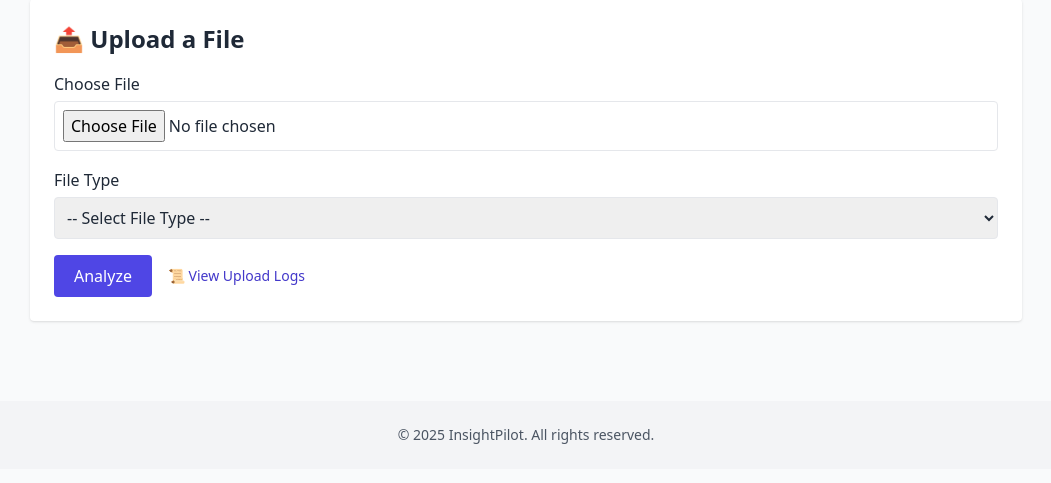
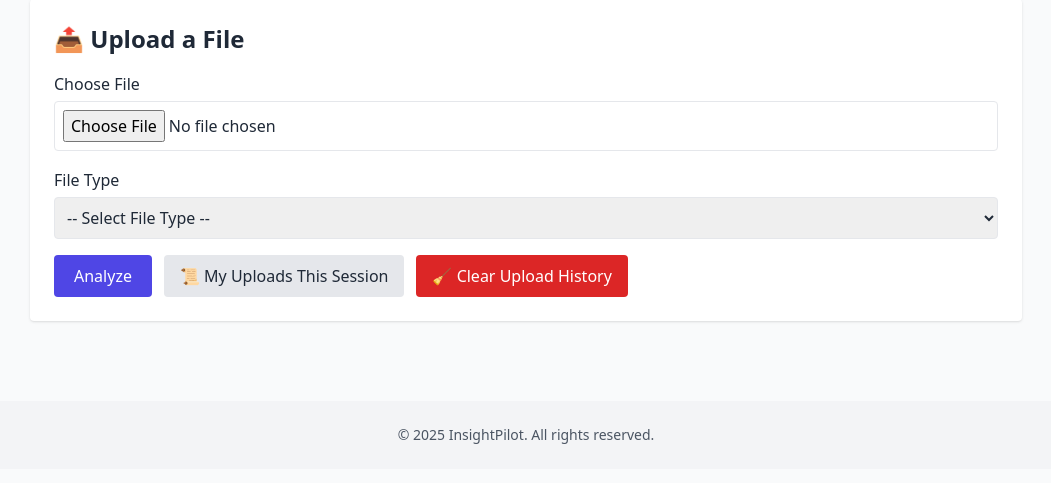
Before and after one commit to PyNet-Cloudworks/InsightPilot-backend-flask, a Flask app: page /upload in a window 1280 px wide. Shown: the part 121-604 px from the top of the page, without its empty margins (114-1165 px from the left). Run offline with Flask 3, Linux system fonts and the light colour scheme; some libraries are stand-ins or nearby versions.

Commit message:
Implemented session-based upload logging, integrated database logs, improved UI with My Uploads and Clear Upload History

```diff
--- a/app/__init__.py
+++ b/app/__init__.py
@@ -10,9 +10,10 @@
 
     app = Flask(__name__, static_folder=os.path.join(os.getcwd(), 'static'))
 
-    # app.config['SQLALCHEMY_DATABASE_URI'] = os.getenv('DATABASE_URL')
-    app.config['SQLALCHEMY_DATABASE_URI'] = os.getenv('SQLALCHEMY_DATABASE_URI')
+    app.config['SQLALCHEMY_DATABASE_URI'] = os.getenv('DATABASE_URL')
+    # app.config['SQLALCHEMY_DATABASE_URI'] = os.getenv('SQLALCHEMY_DATABASE_URI')
     app.config['SQLALCHEMY_TRACK_MODIFICATIONS'] = False
+    app.config['SECRET_KEY'] = 'something-very-secret'
 
     db.init_app(app)
 
--- a/app/routes.py
+++ b/app/routes.py
@@ -1,19 +1,13 @@
-from flask import Blueprint, render_template, request, send_from_directory
+from flask import Blueprint, render_template, request, send_from_directory, redirect, url_for, session
 import os
-import csv
 import logging
 from datetime import datetime
-
 from . import db
 from .models import UploadLog
-from app.utils.storage import log_task
 from app.utils.analyser import analyze_log_file, save_analysis_to_csv
 from app.utils.image_processor import annotate_faces_opencv, detect_defects_opencv
 from app.utils.image_similarity import check_similarity
 from app.utils.video_processor import extract_keyframes
-
-# Setup logging
-logging.basicConfig(level=logging.DEBUG)
 
 main = Blueprint('main', __name__)
 
@@ -29,24 +23,17 @@
     'video': ['mp4', 'avi', 'mov']
 }
 
-
-# Utility to validate file extension
 def allowed_file(filename, filetype):
     ext = filename.lower().rsplit('.', 1)[-1]
     return ext in ALLOWED_EXTENSIONS.get(filetype, [])
-
-
-# ---------- ROUTES ---------- #
 
 @main.route('/')
 def homepage():
     return render_template("index.html", stats={"users": "50M+", "satisfaction": "95%", "insights": "10+"})
 
-
 @main.route('/upload', methods=['GET'])
 def upload_page():
     return render_template('upload.html')
-
 
 @main.route('/upload', methods=['POST'])
 def upload_file():
@@ -54,81 +41,60 @@
     filetype = request.form.get('filetype')
 
     if not file or filetype not in UPLOAD_DIRS:
-        log_task("N/A", filetype or "unknown", "Failed", "Invalid file or type")
         return render_template('upload.html', message="Invalid file or file type")
 
     if not allowed_file(file.filename, filetype):
-        log_task(file.filename, filetype, "Failed", "File type mismatch")
         return render_template('upload.html', message=f"❌ Extension doesn't match selected type: {filetype}")
 
-    # Save file
     filename = datetime.now().strftime('%Y%m%d_%H%M%S_') + file.filename
     save_dir = UPLOAD_DIRS[filetype]
+    os.makedirs(save_dir, exist_ok=True)
     save_path = os.path.join(save_dir, filename)
-    os.makedirs(save_dir, exist_ok=True)
     file.save(save_path)
 
-    # Log to DB and CSV
-    log_task(filename, filetype, "Success", "File uploaded successfully")
-    db.session.add(UploadLog(filename=filename, filetype=filetype))
+    # Save to database only (not CSV)
+    if 'session_id' not in session:
+        session['session_id'] = os.urandom(8).hex()
+
+    upload_log = UploadLog(
+        filename=filename,
+        filetype=filetype,
+        session_id=session['session_id']
+    )
+    db.session.add(upload_log)
     db.session.commit()
 
-    # --------- LOG FILE ANALYSIS ---------
     if filetype == 'log':
         issues = analyze_log_file(save_path)
         report_filename = filename + '_analysis.csv'
         save_analysis_to_csv(filename, issues)
-        report_exists = os.path.exists(os.path.join("analysis_reports", report_filename))
+        report_path = os.path.join("analysis_reports", report_filename)
         return render_template('upload.html',
                                message=f"{filetype.capitalize()} uploaded with {len(issues)} issue(s).",
                                issues=issues,
                                report_path=report_filename,
-                               show_download=report_exists)
+                               show_download=os.path.exists(report_path))
 
-    # --------- IMAGE PROCESSING ---------
     elif filetype == 'image':
         face_img = annotate_faces_opencv(save_path)
         defect_img = detect_defects_opencv(save_path)
         similar_images, _ = check_similarity(save_path)
-
         return render_template('upload.html',
-                               message="✅ Image processed: face & defect detection, similarity check done.",
+                               message="✅ Image processed.",
                                annotated_image=face_img,
                                defect_image=defect_img,
                                similar_images=similar_images)
 
-    # --------- VIDEO PROCESSING ---------
     elif filetype == 'video':
         frames = extract_keyframes(save_path)
+        return render_template('upload.html',
+                               message="🎥 Video uploaded and frames analyzed.",
+                               video_frames_raw=frames["raw"],
+                               video_frames_face=frames["face"],
+                               video_frames_defect=frames["defect"])
 
-        return render_template('upload.html',
-            message="🎥 Video uploaded and frames analyzed.",
-            video_frames_raw=frames["raw"],
-            video_frames_face=frames["face"],
-            video_frames_defect=frames["defect"]
-        )
+    return render_template('upload.html', message="Upload complete.")
 
-
-    return render_template('upload.html', message=f"{filetype.capitalize()} file uploaded!")
-
-
-# --------- TASK LOGS VIEW ---------
-@main.route('/task-logs')
-def task_logs():
-    logs = []
-    log_path = os.path.join("logs", "task_log.csv")
-    if os.path.exists(log_path):
-        with open(log_path, newline='') as csvfile:
-            reader = csv.reader(csvfile)
-            for row in reader:
-                if len(row) == 4:
-                    row.append("")  # Ensure message column
-                logs.append(row)
-        logs.reverse()  # Latest first
-    return render_template('task_logs.html', logs=logs)
-
-
-# --------- REPORT DOWNLOAD ---------
 @main.route('/analysis_reports/<path:filename>')
 def download_report(filename):
     base_dir = os.path.abspath(os.path.join(os.path.dirname(__file__), '..'))
@@ -136,7 +102,23 @@
     file_path = os.path.join(report_dir, filename)
 
     if not os.path.exists(file_path):
-        logging.error(f"❌ Report not found: {file_path}")
         return f"File not found at: {file_path}", 404
 
     return send_from_directory(report_dir, filename, as_attachment=True)
+
+@main.route('/my-uploads')
+def my_uploads():
+    session_id = session.get('session_id')
+    if not session_id:
+        return redirect(url_for('main.upload_page'))
+
+    uploads = UploadLog.query.filter_by(session_id=session_id).order_by(UploadLog.timestamp.desc()).all()
+    return render_template('upload.html', my_uploads=uploads)
+
+@main.route('/clear-uploads')
+def clear_uploads():
+    session_id = session.get('session_id')
+    if session_id:
+        UploadLog.query.filter_by(session_id=session_id).delete()
+        db.session.commit()
+    return redirect(url_for('main.upload_page'))
--- a/app/templates/upload.html
+++ b/app/templates/upload.html
@@ -8,7 +8,6 @@
 </head>
 <body class="bg-gray-50 text-gray-800 font-sans leading-relaxed min-h-screen">
 
-  <!-- Header -->
   <header class="bg-white shadow-sm">
     <div class="max-w-7xl mx-auto px-4 py-6 flex justify-between items-center">
       <h1 class="text-2xl font-bold text-gray-800">📊 InsightPilot</h1>
@@ -16,10 +15,8 @@
     </div>
   </header>
 
-  <!-- Main -->
   <main class="max-w-5xl mx-auto px-4 py-10">
 
-    <!-- Upload Form -->
     <section class="bg-white p-6 rounded shadow mb-10">
       <h2 class="text-2xl font-semibold mb-4 text-gray-800">📤 Upload a File</h2>
       <form action="/upload" method="POST" enctype="multipart/form-data" class="space-y-4">
@@ -27,7 +24,6 @@
           <label class="block mb-1 font-medium">Choose File</label>
           <input type="file" name="file" class="w-full border rounded p-2" required />
         </div>
-
         <div>
           <label class="block mb-1 font-medium">File Type</label>
           <select name="filetype" class="w-full border rounded p-2" required>
@@ -37,42 +33,32 @@
             <option value="video">Video File (.mp4, .avi)</option>
           </select>
         </div>
-
-        <div class="flex gap-4 items-center">
-          <button type="submit" class="bg-indigo-600 text-white px-5 py-2 rounded hover:bg-indigo-500 transition">
-            Analyze
-          </button>
-          <a href="/task-logs" class="text-sm text-indigo-700 hover:underline">📜 View Upload Logs</a>
+        <div class="flex gap-3 flex-wrap">
+          <button type="submit" class="bg-indigo-600 text-white px-5 py-2 rounded hover:bg-indigo-500 transition">Analyze</button>
+          <a href="/my-uploads" class="bg-gray-200 text-gray-800 px-4 py-2 rounded hover:bg-gray-300 transition">📜 My Uploads This Session</a>
+          <a href="/clear-uploads" class="bg-red-600 text-white px-4 py-2 rounded hover:bg-red-500 transition">🧹 Clear Upload History</a>
         </div>
       </form>
     </section>
 
-    <!-- Upload Message -->
     {% if message %}
-    <div class="mb-6 p-4 bg-green-100 text-green-800 border border-green-300 rounded">
-      {{ message }}
+      <div class="mb-6 p-4 bg-green-100 text-green-800 border border-green-300 rounded">{{ message }}</div>
+    {% endif %}
+
+    {% if annotated_image %}
+      <div class="mb-10">
+        <h3 class="text-xl font-semibold mb-2 text-gray-700">🖼 Annotated Image</h3>
+        <img src="{{ url_for('static', filename='processed_images/' ~ annotated_image) }}" class="rounded border shadow max-w-full" />
       </div>
     {% endif %}
 
-    <!-- Annotated Image -->
-    {% if annotated_image %}
+    {% if defect_image %}
       <div class="mb-10">
-      <h3 class="text-xl font-semibold mb-2 text-gray-700">🖼 Annotated Image</h3>
-      <img src="{{ url_for('static', filename='processed_images/' ~ annotated_image) }}"
-           class="rounded border shadow max-w-full" />
+        <h3 class="text-xl font-semibold mb-2 text-gray-700">🛠 Defect Detection</h3>
+        <img src="{{ url_for('static', filename='processed_images/' ~ defect_image) }}" class="rounded border shadow max-w-full" />
       </div>
     {% endif %}
 
-    <!-- defect Image -->
-    {% if defect_image %}
-      <div class="mb-10">
-        <h3 class="text-xl font-semibold mb-2 text-gray-700">🛠 Defect Detection</h3>
-        <img src="{{ url_for('static', filename='processed_images/' ~ defect_image) }}"
-            class="rounded border shadow max-w-full" />
-      </div>
-    {% endif %}
-
-    <!-- Similar Images -->
     {% if similar_images %}
       <div class="mb-10">
         <h3 class="text-xl font-semibold text-red-600 mb-2">⚠️ Similar Images Detected</h3>
@@ -84,7 +70,6 @@
       </div>
     {% endif %}
 
-    <!-- Log Issues -->
     {% if issues %}
       <div class="mb-10">
         <h3 class="text-xl font-semibold text-gray-800 mb-2">🧾 Issues Found in Log</h3>
@@ -101,7 +86,6 @@
       </div>
     {% endif %}
 
-    <!-- Download Report -->
     {% if show_download %}
       <div class="mb-10">
         <a href="{{ url_for('main.download_report', filename=report_path) }}"
@@ -113,53 +97,55 @@
 
     {% if video_frames_raw or video_frames_face or video_frames_defect %}
       <section class="mt-8 space-y-8">
-
         {% if video_frames_face %}
           <div>
             <h3 class="text-xl font-semibold text-green-700 mb-2">🟢 Face Detection</h3>
             <div class="grid grid-cols-2 md:grid-cols-3 gap-4">
               {% for img in video_frames_face %}
-                <img src="{{ url_for('static', filename='processed_images/' + img) }}" alt="Face Frame" class="rounded shadow">
+                <img src="{{ url_for('static', filename='processed_images/' + img) }}" class="rounded shadow">
               {% endfor %}
             </div>
           </div>
         {% endif %}
-
         {% if video_frames_defect %}
           <div>
             <h3 class="text-xl font-semibold text-red-700 mb-2">🔴 Defect Detection</h3>
             <div class="grid grid-cols-2 md:grid-cols-3 gap-4">
               {% for img in video_frames_defect %}
-                <img src="{{ url_for('static', filename='processed_images/' + img) }}" alt="Defect Frame" class="rounded shadow">
+                <img src="{{ url_for('static', filename='processed_images/' + img) }}" class="rounded shadow">
               {% endfor %}
             </div>
           </div>
         {% endif %}
-
         {% if video_frames_raw %}
           <div>
             <h3 class="text-xl font-semibold text-gray-700 mb-2">🟡 Raw Extracted Frames</h3>
             <div class="grid grid-cols-2 md:grid-cols-3 gap-4">
               {% for img in video_frames_raw %}
-                <img src="{{ url_for('static', filename='video_frames/' + img) }}" alt="Raw Frame" class="rounded shadow">
+                <img src="{{ url_for('static', filename='video_frames/' + img) }}" class="rounded shadow">
               {% endfor %}
             </div>
           </div>
         {% endif %}
-
-        {% if video_csv %}
-          <a href="/analysis_reports/{{ video_csv }}" class="mt-6 inline-block bg-indigo-600 text-white px-4 py-2 rounded hover:bg-indigo-500">
-            📥 Download Frame Analysis Report
-          </a>
-        {% endif %}
-
       </section>
     {% endif %}
 
+    {% if my_uploads %}
+      <section class="mt-10">
+        <h3 class="text-xl font-semibold text-gray-700 mb-2">📂 My Uploads This Session</h3>
+        <ul class="space-y-2">
+          {% for log in my_uploads %}
+            <li class="p-2 bg-white rounded border">
+              <strong>{{ log.filetype|capitalize }}</strong> — {{ log.filename }} <br>
+              <span class="text-sm text-gray-500">{{ log.timestamp.strftime('%Y-%m-%d %H:%M:%S') }}</span>
+            </li>
+          {% endfor %}
+        </ul>
+      </section>
+    {% endif %}
 
   </main>
 
-  <!-- Footer -->
   <footer class="bg-gray-100 text-center py-6 text-sm text-gray-600">
     &copy; {{ current_year or "2025" }} InsightPilot. All rights reserved.
   </footer>
```
Also changed, not shown: app/models.py (+7 -5 lines), app/templates/index.html (+25 -3 lines), app/templates/my_uploads.html (added, +42 -0 lines), app/utils/cleanup.py (added, +20 -0 lines), app/utils/image_processor.py (+133 -54 lines), app/utils/storage.py (+28 -10 lines), app/utils/video_processor.py (+55 -8 lines), output/reports/insights.csv (deleted), 1 other file. Lines whose indentation alone changed are shown as unchanged.
